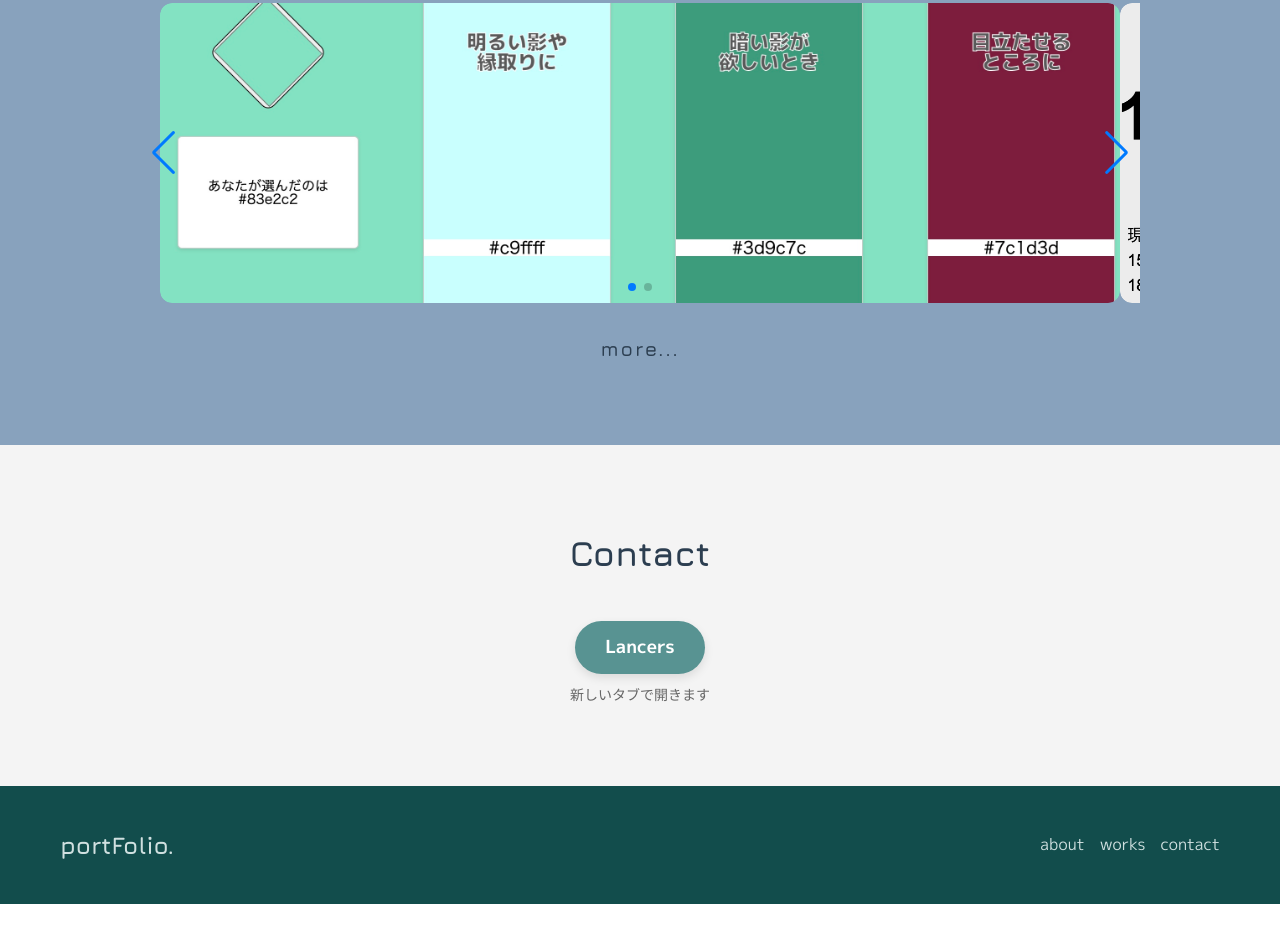
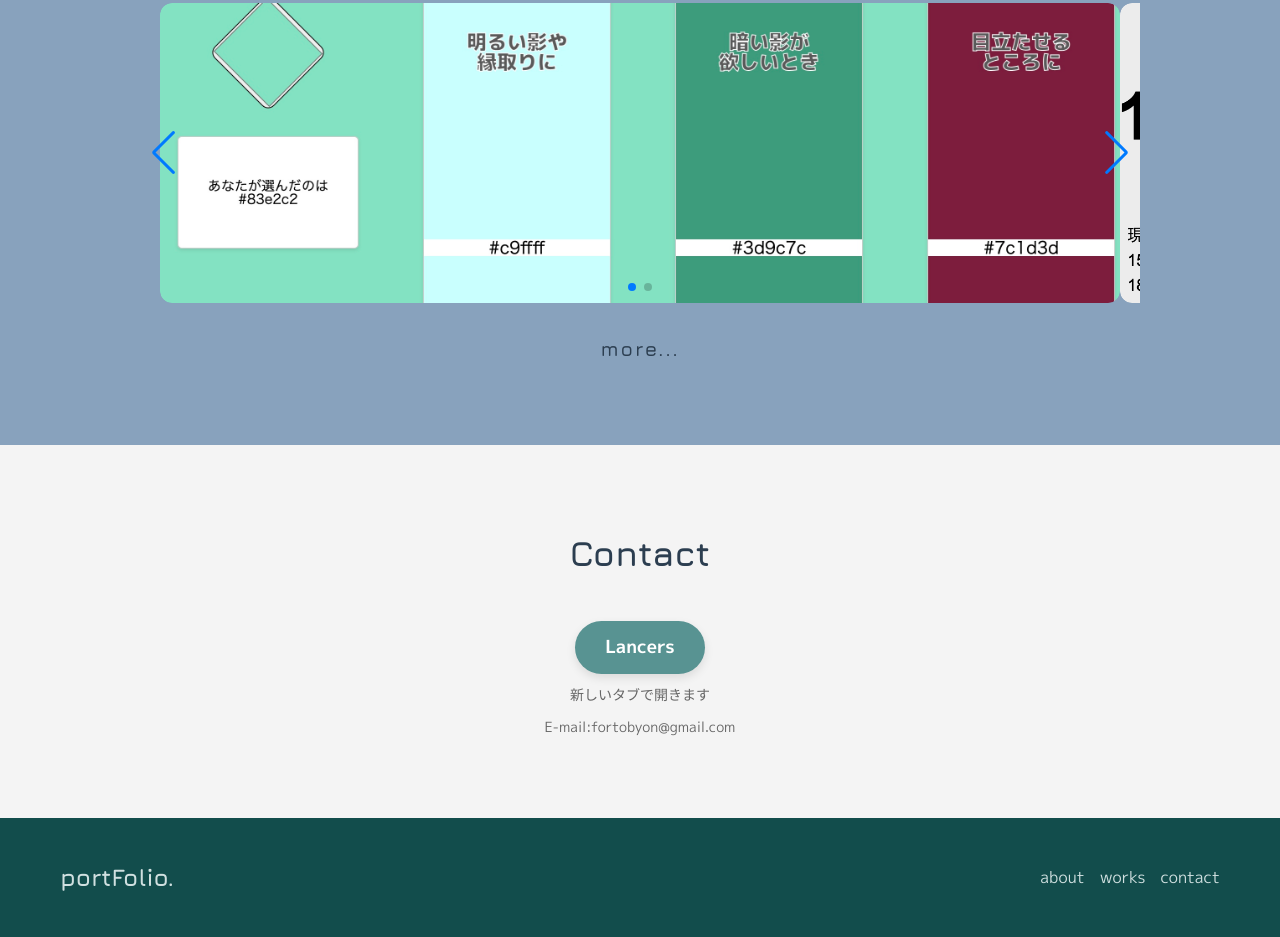
Before and after one commit to reser00/portfolio, a plain HTML site: page index.html in a window 1280 px wide. Shown: the part 1298-2235 px from the top of the page. Before the commit the page ends 2202 px from the top, so only its background shows below. Drawn offline with nearby package versions, Linux system fonts and the light colour scheme; a web font is replaced by a local one.

Commit message:
add Email to contact

```diff
--- a/index.html
+++ b/index.html
@@ -152,6 +152,7 @@
             Lancers
           </a>
           <p>新しいタブで開きます</p>
+          <p>E-mail:fortobyon@gmail.com</p>
         </div>
       </div>
     </div>
```
